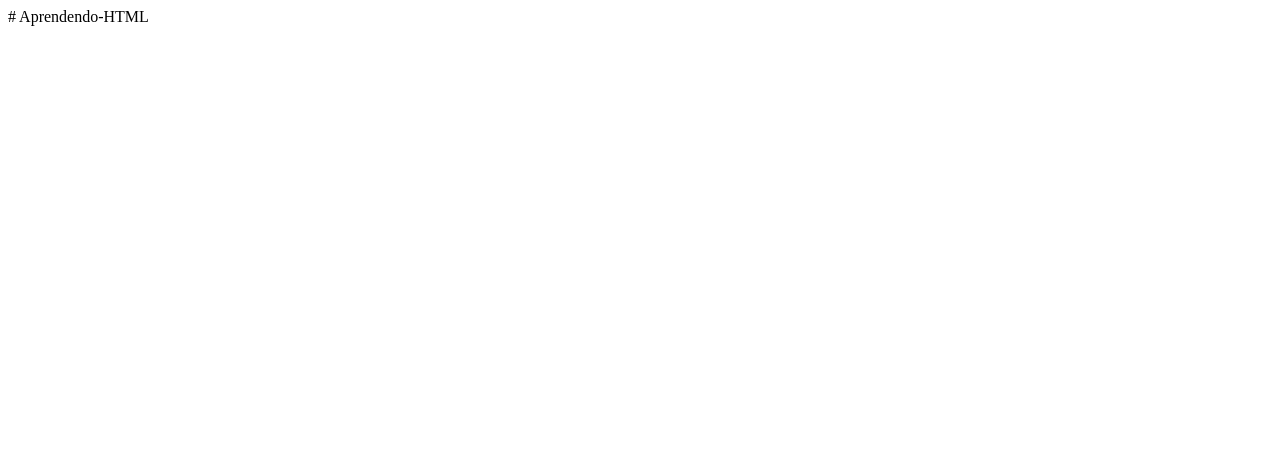
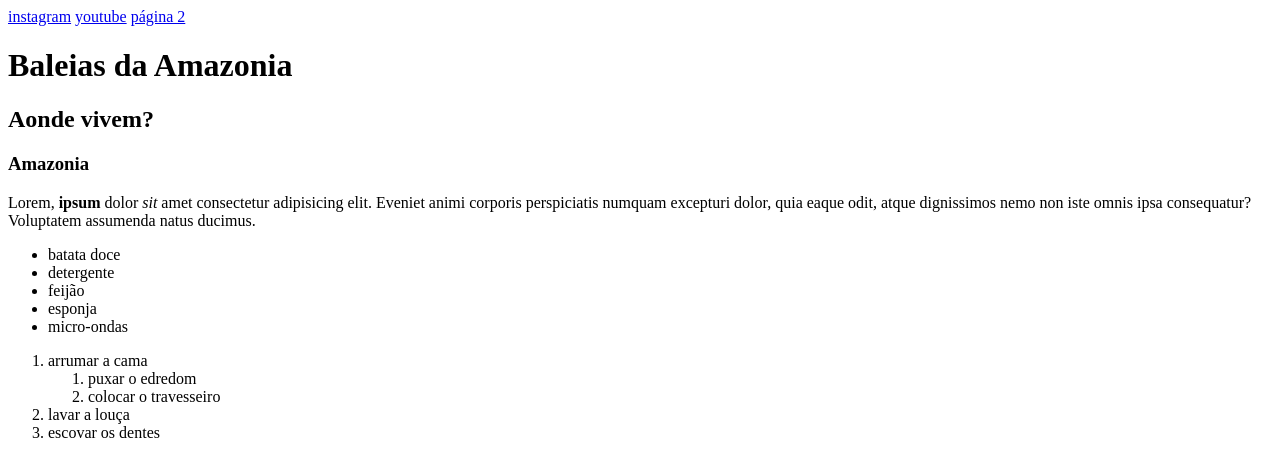
Before and after one commit to Rezterk/Aprendendo-HTML, a plain HTML site: page index.html in a window 1280 px wide. Drawn offline with Linux system fonts and the light colour scheme.

Commit message:
aprendi algumas tags

```diff
--- a/index.html
+++ b/index.html
@@ -1 +1,40 @@
-# Aprendendo-HTML
+<!DOCTYPE html>
+<html lang="pt-br">
+<head>
+    <meta charset="UTF-8">
+    <meta http-equiv="X-UA-Compatible" content="IE=edge">
+    <meta name="viewport" content="width=device-width, initial-scale=1.0">
+    <title>sus</title>
+</head>
+<body>
+   <header>
+       <nav>
+           <a href="https://www.instagram.com" target="_blank">instagram</a>
+           <a href="https://www.youtube.com" target="_self">youtube</a>
+           <a href="page2.html" target="_self" rel="next">página 2</a>
+       </nav>
+    </header>
+    <main>
+        <h1>Baleias da Amazonia</h1>
+        <h2>Aonde vivem?</h2>
+        <h3>Amazonia</h3>
+        <p>Lorem, <strong>ipsum</strong> dolor <i>sit</i> amet consectetur adipisicing elit. Eveniet animi corporis perspiciatis numquam excepturi dolor, quia eaque odit, atque dignissimos nemo non iste omnis ipsa consequatur? Voluptatem assumenda natus ducimus.</p>
+    </main>
+    <ul>
+        <li>batata doce</li>
+        <li>detergente</li>
+        <li>feijão</li>
+        <li>esponja</li>
+        <li>micro-ondas</li>
+    </ul>
+    <ol>
+        <li>arrumar a cama</li>
+        <ol>
+            <li>puxar o edredom</li>
+            <li>colocar o travesseiro</li>
+        </ol>
+        <li>lavar a louça</li>
+        <li>escovar os dentes</li>
+    </ol>
+</body>
+</html>
```
Also changed, not shown: page2.html (added, +12 -0 lines).
